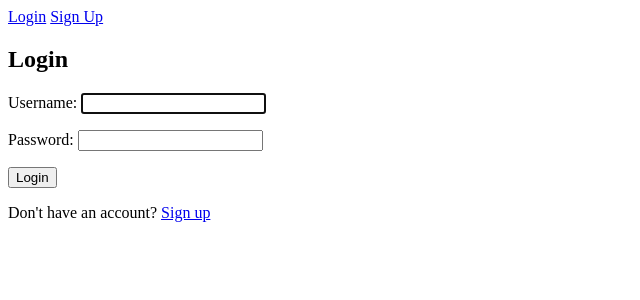
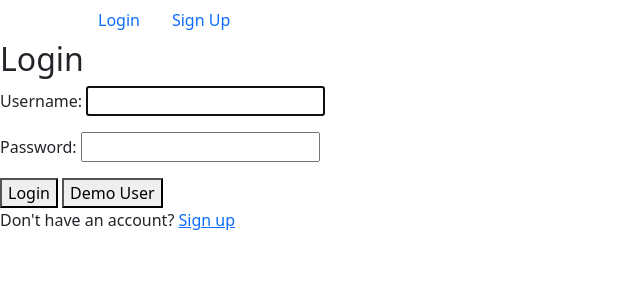
Before and after one commit to JRife458/SC3000, a Django app: page /accounts/login/ in a window 1280 px wide. Shown: the top 300 px of the page, without its empty margins (0-640 px from the left). Run offline with Django 5.2, Linux system fonts and the light colour scheme; some libraries are stand-ins or nearby versions.

Commit message:
added Bootstrap and demo user login

```diff
--- a/SC3000/SC3000/settings.py
+++ b/SC3000/SC3000/settings.py
@@ -38,6 +38,7 @@ INSTALLED_APPS = [
     'django.contrib.sessions',
     'django.contrib.messages',
     'django.contrib.staticfiles',
+    'django_bootstrap5',
 ]
 
 MIDDLEWARE = [
--- a/SC3000/accounts/templates/accounts/login.html
+++ b/SC3000/accounts/templates/accounts/login.html
@@ -1,9 +1,17 @@
 {% extends "base.html" %} {% block content %}
-<div class="login-container">
+<script>
+  const demoLogin = () => {
+    document.getElementById("id_username").value = "Test User";
+    document.getElementById("id_password").value = "test";
+    document.getElementById("login-form").submit();
+  };
+</script>
+<div>
   <h2>Login</h2>
-  <form method="post">
+  <form method="post" id="login-form">
     {% csrf_token %} {{ form.as_p }}
     <button type="submit">Login</button>
+    <button type="button" onclick="demoLogin()">Demo User</button>
   </form>
   <p>Don't have an account? <a href="{% url 'signup' %}">Sign up</a></p>
 </div>
--- a/SC3000/accounts/templates/accounts/profile.html
+++ b/SC3000/accounts/templates/accounts/profile.html
@@ -1,6 +1,4 @@
-{% extends "base.html" %} {% block script %} {{ block.super }}
-<script></script>
-{% endblock %} {% block content %}
+{% extends "base.html" %} {% block script %} {% endblock %} {% block content %}
 <div class="profile-container">
   <h2>My Profile</h2>
   <p><strong>Username:</strong> {{ user.username }}</p>
--- a/SC3000/accounts/templates/base.html
+++ b/SC3000/accounts/templates/base.html
@@ -4,28 +4,33 @@
     <meta charset="UTF-8" />
     <meta name="viewport" content="width=device-width, initial-scale=1.0" />
     <title>{% block title %}SC 3000{% endblock %}</title>
+
+    {% load django_bootstrap5 %} {% bootstrap_css %} {% bootstrap_javascript %}
+    {% bootstrap_messages %}
   </head>
   <body>
-    <div class="navbar">
-      {% if user.is_authenticated %}
-    <a href="{% url 'profile' %}">Profile</a>
-    <form action="{% url 'logout' %}" method="post" style="display: inline;">
-        {% csrf_token %}
-        <button type="submit" style="background: none; border: none; color: black; cursor: pointer;">
-            Logout
-        </button>
-    </form>
-{% else %}
-    <a href="{% url 'login' %}">Login</a>
-    <a href="{% url 'signup' %}">Sign Up</a>
-{% endif %}
-      </p>
+    <div class="container">
+      <ul class="nav">
+        {% if user.is_authenticated %}
+        <li class="nav-item">
+          <a class="nav-link" href="{% url 'profile' %}">Profile</a>
+        </li>
+        <li class="nav-item">
+          <form action="{% url 'logout' %}" method="post">
+            {% csrf_token %}
+            <button class="nav-link" type="submit">Logout</button>
+          </form>
+        </li>
+        {% else %}
+        <li class="nav-item">
+          <a class="nav-link" href="{% url 'login' %}">Login</a>
+        </li>
+        <li class="nav-item">
+          <a class="nav-link" href="{% url 'signup' %}">Sign Up</a>
+        </li>
+        {% endif %}
+      </ul>
     </div>
-
-    <div class="container">
-      {% if messages %} {% for message in messages %}
-      <div class="messages {{ message.tags }}">{{ message }}</div>
-      {% endfor %} {% endif %} {% block content %} {% endblock %}
-    </div>
+    {% block content %} {% endblock %}
   </body>
 </html>
--- /dev/null
+++ b/SC3000/demo_user_data.json
@@ -0,0 +1,20 @@
+[
+  {
+    "model": "auth.user",
+    "pk": 1,
+    "fields": {
+      "password": "test",
+      "last_login": null,
+      "is_superuser": false,
+      "username": "Test User",
+      "first_name": "Test",
+      "last_name": "User",
+      "email": "test@email.com",
+      "is_staff": false,
+      "is_active": true,
+      "date_joined": "2024-12-12T01:24:17.421Z",
+      "groups": [],
+      "user_permissions": []
+    }
+  }
+]
--- a/requirements.txt
+++ b/requirements.txt
@@ -1 +1,2 @@
 Django==5.1.3
+django-bootstrap5==24.3
```
Also changed, not shown: SC3000/accounts/management/commands/init_data.py (added, +14 -0 lines).
